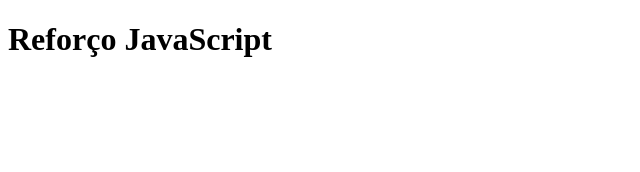
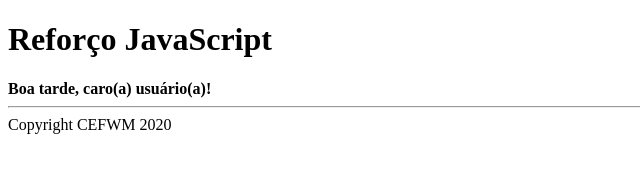
Before and after one commit to ruipimentel/reforco-javascript, a website with bundled scripts: page index.html in a window 1280 px wide. Shown: the whole page, without its empty margins (0-640 px from the left). Built offline with nearby package versions, Linux system fonts and the light colour scheme.

Commit message:
Mostra como alterar o `innerHTML` de um elemento específico (manipulação de DOM).

```diff
--- a/index.html
+++ b/index.html
@@ -7,6 +7,9 @@
   </head>
   <body>
     <h1>Reforço JavaScript</h1>
+    <output id="cumprimento"></output>
+    <hr />
+    Copyright CEFWM 2020
     <script type="module" src="./index.js">
     </script>
   </body>
--- a/index.js
+++ b/index.js
@@ -16,5 +16,4 @@
   }
 };
 
-// Imprime no documento HTML de modo síncrono:
-console.log(`<b>${configuracoes.geraMensagemBoasVindas()}</b>`);
+document.querySelector('#cumprimento').innerHTML = `<b>${configuracoes.geraMensagemBoasVindas()}</b>`;
```
